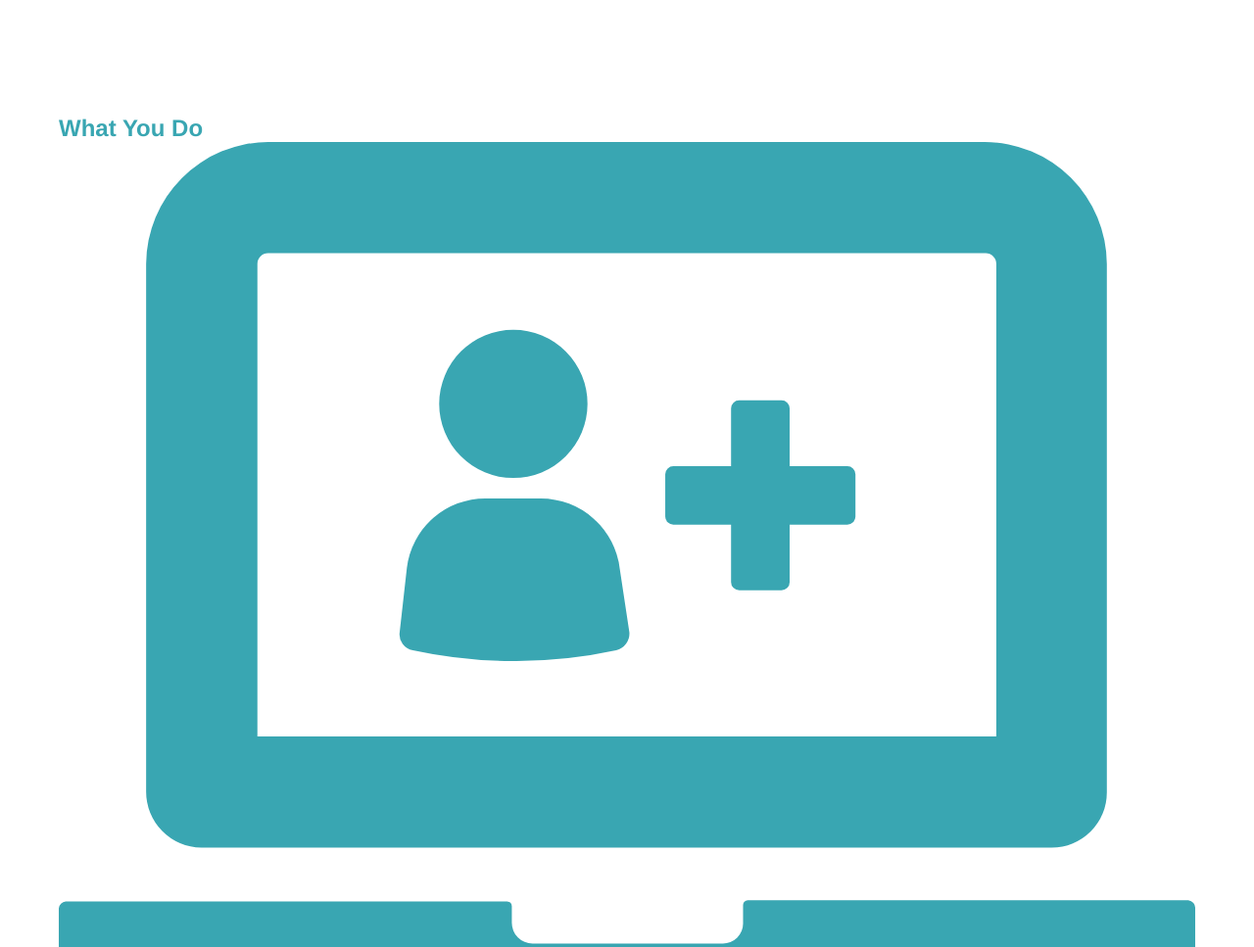
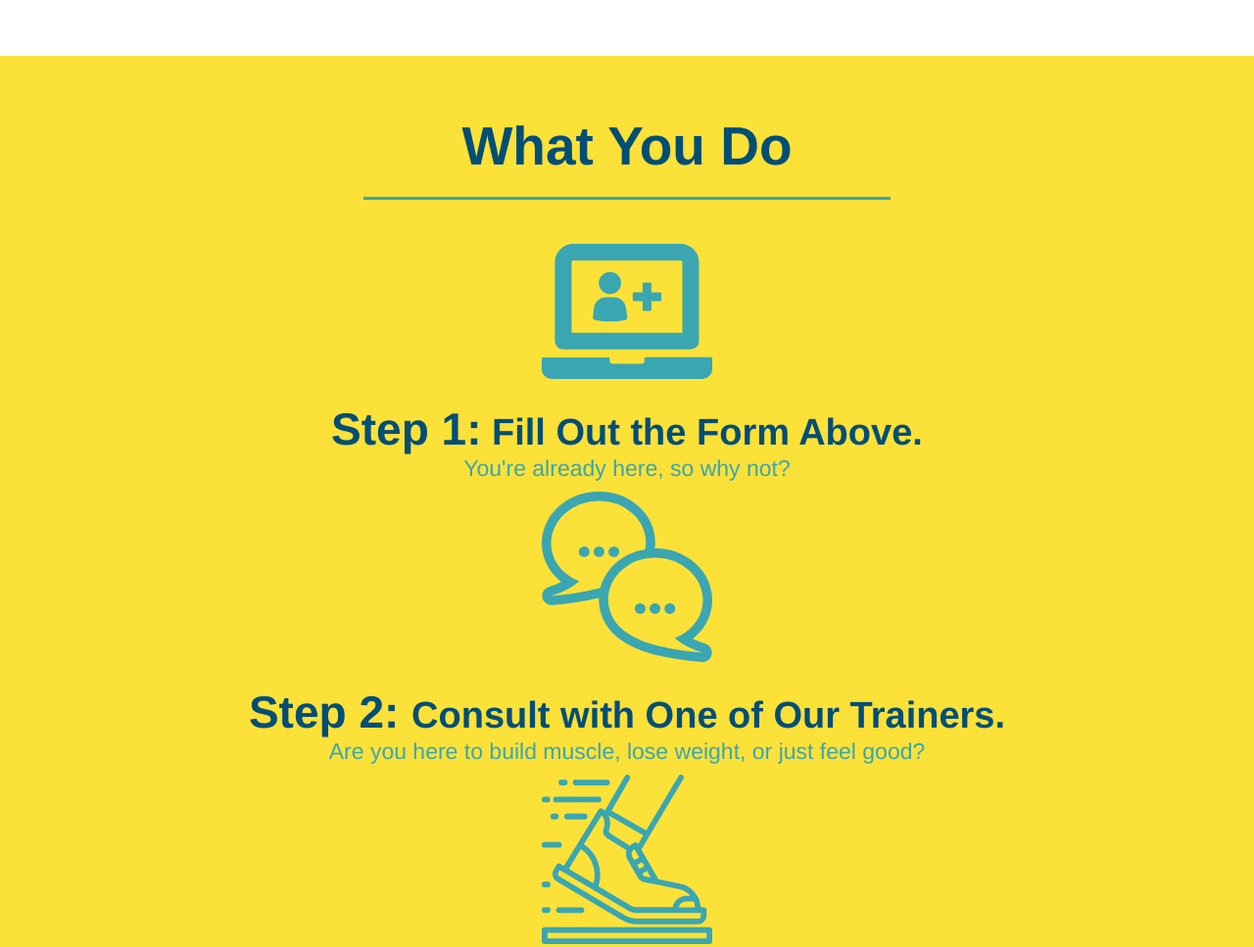
Before and after one commit to HrishikeshKanabar/run-buddy, a plain HTML site: page index.html in a window 1280 px wide. Shown: the part 993-1960 px from the top of the page at 98% size. Drawn offline with Linux system fonts and the light colour scheme.

Commit message:
style what you do section

```diff
--- a/assets/css/style.css
+++ b/assets/css/style.css
@@ -115,7 +115,6 @@ footer a {
   position: relative;
 }
 
-
 .hero-form {
   background-color: #fce138;
   padding: 20px;
@@ -164,8 +163,9 @@ footer a {
 .intro {
   text-align: center;
 }
+/* Removed intro h2 */
 
-.intro h2 {
+/*.intro h2 {
     font-size: 55px;
     color: #024e76;
     margin-bottom: 35px;
@@ -173,7 +173,7 @@ footer a {
     border-bottom: 3px solid;
     border-color: #fce138;
     display: inline-block;
-  }
+}*/
 
 .intro p {
   line-height: 1.7;
@@ -182,3 +182,60 @@ footer a {
   font-size: 20px;
   margin: 0 auto;
 }
+
+.steps {
+  text-align: center;
+  background: #fce138;
+}
+
+/* Removed intro h2 */
+
+/*.steps h2 {
+    font-size: 55px;
+    color: #024e76;
+    margin-bottom: 35px;
+    padding: 0 100px 20px 100px;
+    border-bottom: 3px solid;
+    border-color: #39a6b2;
+}*/
+
+.section-title {
+  font-size: 55px;
+  color: #024e76;
+  margin-bottom: 35px;
+  padding: 0 100px 20px 100px;
+  display: inline-block;
+  border-bottom: 3px solid;
+}
+
+.primary-border {
+  border-color: #fce138;
+}
+
+.secondary-border {
+  border-color: #39a6b2;
+}
+
+steps div {
+    margin-bottom: 80px;
+  }
+
+  .steps img {
+    width: 15%;
+    margin: 10px 0;
+  }
+
+  .steps h3 {
+    color: #024e76;
+    font-size: 46px;
+    margin-top: 10px;
+  }
+
+  .steps p {
+    color: #39a6b2;
+    font-size: 23px;
+  }
+
+  .steps span {
+    font-size: 38px;
+  }
--- a/index.html
+++ b/index.html
@@ -83,38 +83,38 @@
     <!-- end hero -->
     <!-- "what we do" section -->
     <section id="what-we-do" class="intro">
-      <h2>What We Do</h2>
+      <h2 class="section-title primary-border" >What We Do</h2>
       <p>
         butcher selfies chambray shabby chic gentrify readymade yr Echo Park XOXO Tumblr normcore Banksy direct trade Blue Bottle chillwave you probably haven't heard of them single-origin coffee Vice fanny pack fixie Odd Future Austin fingerstache pickled twee synth Wes Anderson Thundercats viral bitters flannel meggings narwhal Marfa Schlitz sustainable Intelligentsia umami deep v craft
       </p>
     </section>
 
     <!-- "what you do" section -->
-    <section id="what-you-do">
-      <h2>What You Do</h2>
+    <section id="what-you-do" class="steps">
+      <h2 class="section-title secondary-border">What You Do</h2>
 
       <div>
         <!-- insert this img element -->
         <img src="./assets/images/step-1.svg" alt="" />
-        <h3>Step 1: Fill Out the Form Above.</h3>
+        <h3>Step 1:<span> Fill Out the Form Above.</span></h3>
         <p>You're already here, so why not?</p>
       </div>
 
       <div>
         <img src="./assets/images/step-2.svg" alt="" />
-        <h3>Step 2: Consult with One of Our Trainers.</h3>
+        <h3>Step 2: <span> Consult with One of Our Trainers.</span></h3>
         <p>Are you here to build muscle, lose weight, or just feel good?</p>
       </div>
 
       <div>
         <img src="./assets/images/step-3.svg" alt="" />
-        <h3>Step 3: Get Running.</h3>
+        <h3>Step 3: <span></span>Get Running.</span></h3>
         <p>Hit the ground running (literally) once your trainer lays out your plan.</p>
       </div>
 
       <div>
         <img src="./assets/images/step-4.svg" alt="" />
-        <h3>Step 4: See Results.</h3>
+        <h3>Step 4: <span>See Results.</span></h3>
         <p>Bi-weekly checkins with your trainer will keep you focused</p>
       </div>
     </section>
```
Lines whose indentation alone changed are shown as unchanged.
